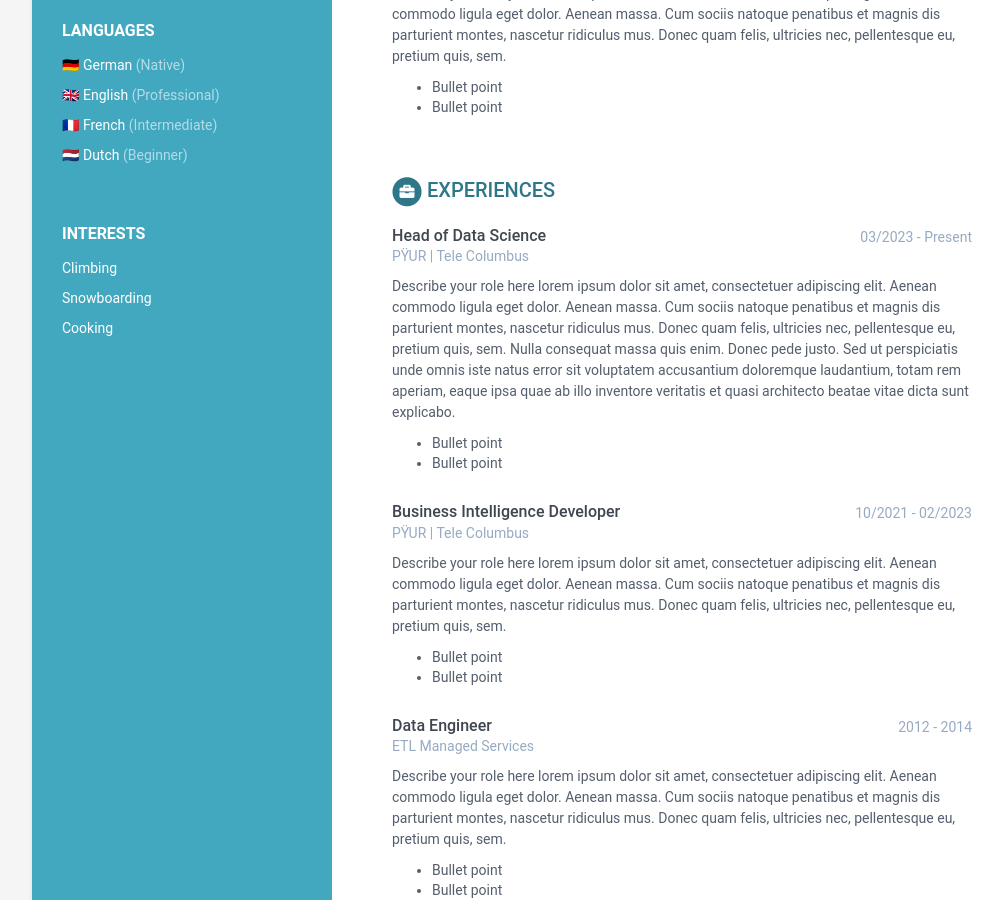
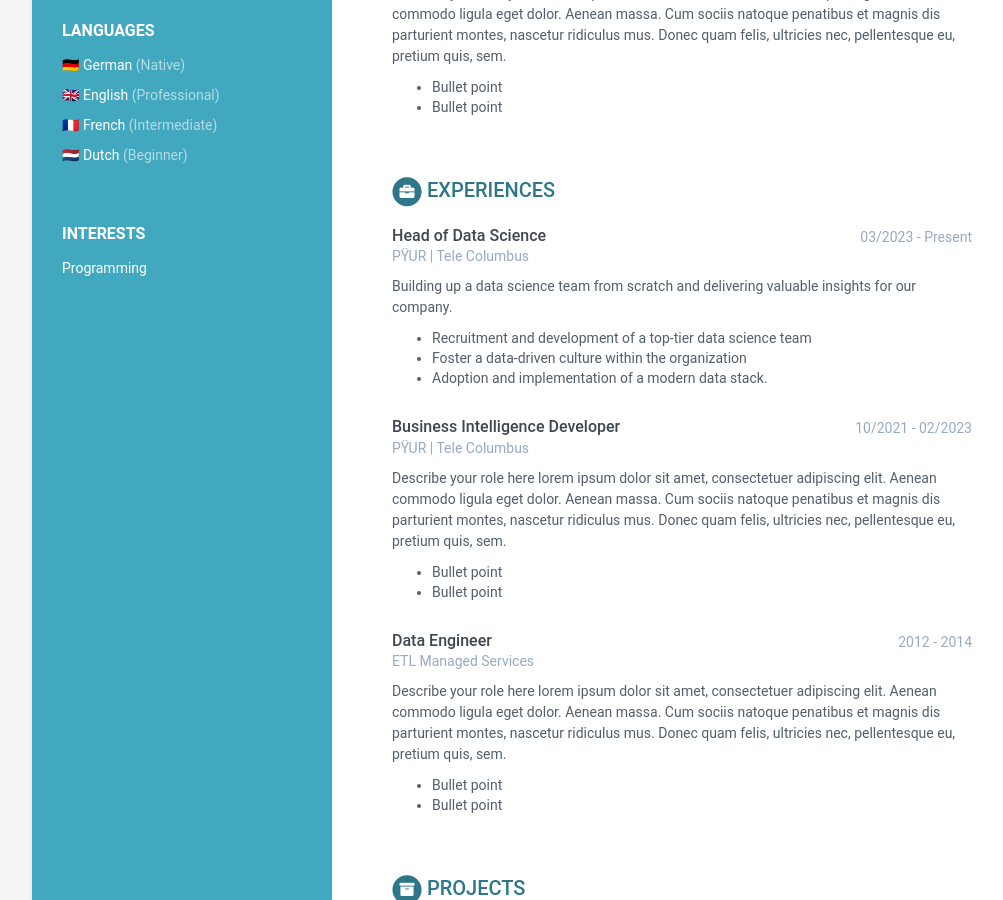
Before and after one commit to acrede/acrede.github.io, a Jekyll site: the page built from index.html, in a window 1280 px wide and 900 px high, scrolled down 401 px. Shown: the whole window, without its empty margins (108-1111 px from the left). Built offline with Jekyll 4.4.1, drawn with Linux system fonts in a browser that asks for light colours.

Commit message:
Data updated

```diff
--- a/_data/data.yml
+++ b/_data/data.yml
@@ -48,14 +48,12 @@ sidebar:
     interests:
       title: Interests
       info:
-        - item: Climbing
-          link:
+        - item: Programming
+          # link:
 
-        - item: Snowboarding
-          link:
+        # - item: Snowboarding
+          # link:
 
-        - item: Cooking
-          link:
 
 career-profile:
     title: Summary
@@ -89,17 +87,11 @@ experiences:
         time: 03/2023 - Present
         company: PŸUR | Tele Columbus
         details: |
-          Describe your role here lorem ipsum dolor sit amet, consectetuer
-          adipiscing elit. Aenean commodo ligula eget dolor. Aenean massa.
-          Cum sociis natoque penatibus et magnis dis parturient montes,
-          nascetur ridiculus mus. Donec quam felis, ultricies nec,
-          pellentesque eu, pretium quis, sem. Nulla consequat massa quis
-          enim. Donec pede justo. Sed ut perspiciatis unde omnis iste natus
-          error sit voluptatem accusantium doloremque laudantium, totam rem
-          aperiam, eaque ipsa quae ab illo inventore veritatis et quasi
-          architecto beatae vitae dicta sunt explicabo.
-            - Bullet point
-            - Bullet point
+          Building up a data science team from scratch and delivering valuable
+          insights for our company.
+            - Recruitment and development of a top-tier data science team
+            - Foster a data-driven culture within the organization
+            - Adoption and implementation of a modern data stack.
 
       - role: Business Intelligence Developer
         time: 10/2021 - 02/2023
```
